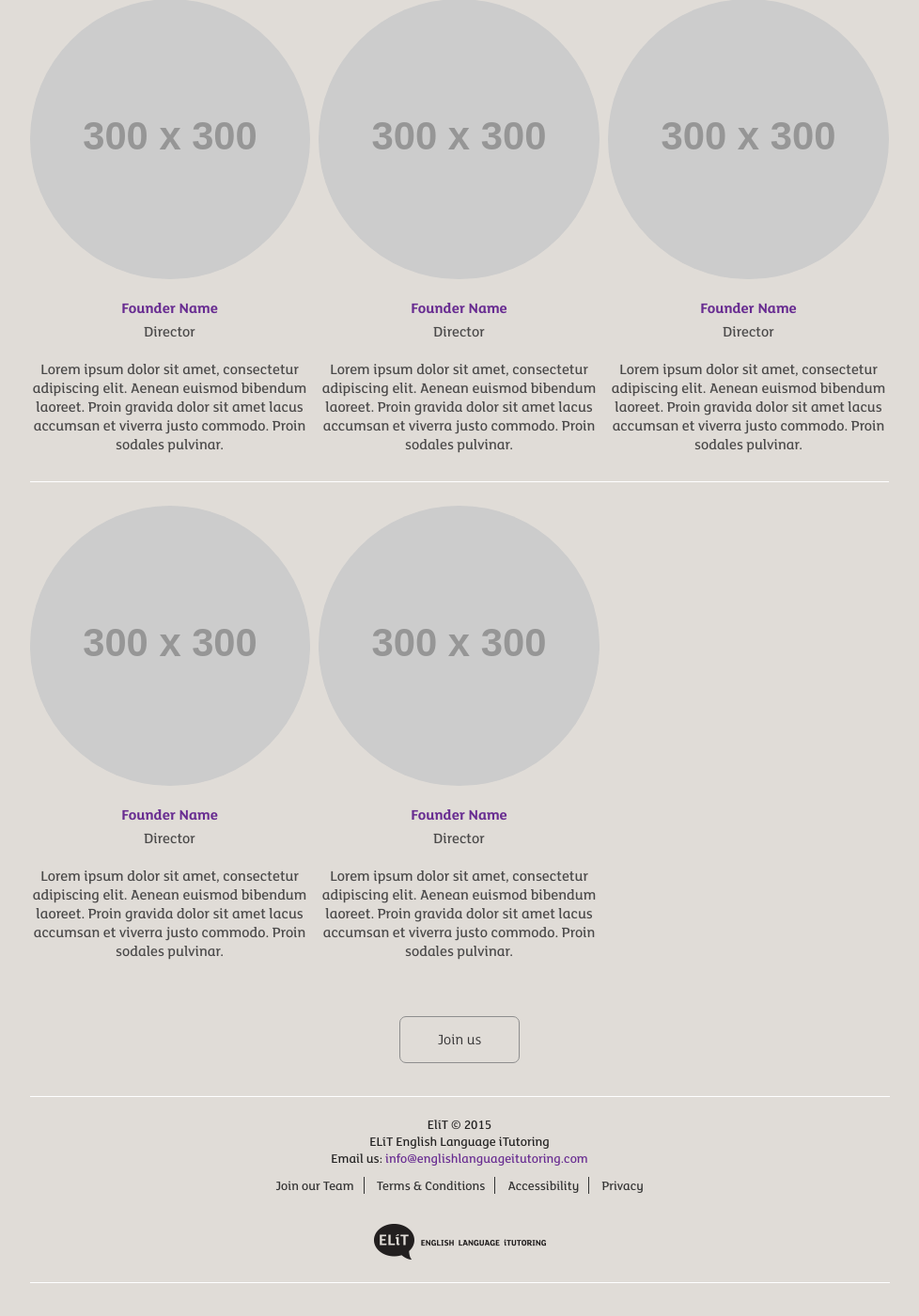
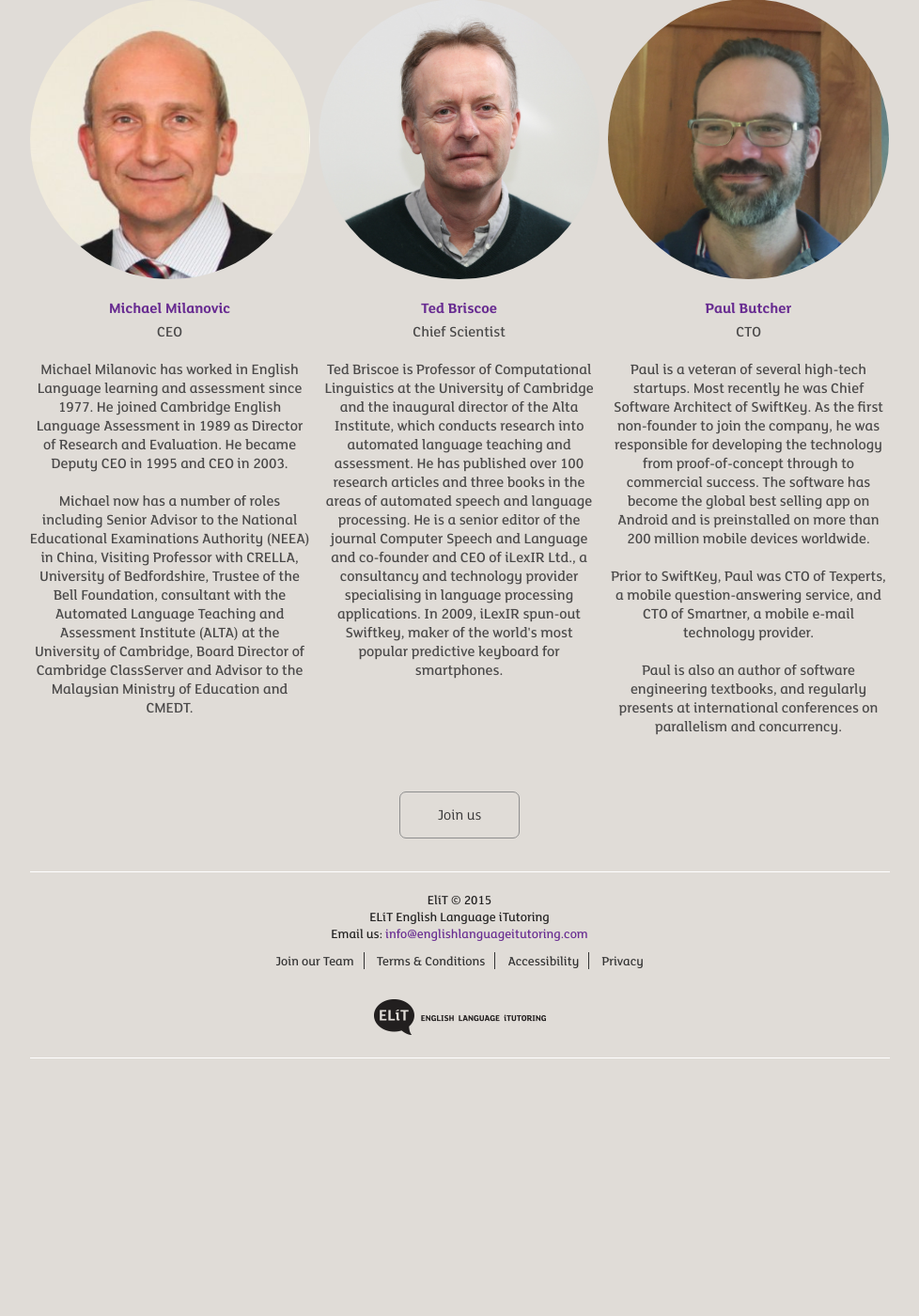
Before and after one commit to colourgarden/elitltdnew.github.io, a Jekyll site: the page built from pages/about.md, in a window 1280 px wide and 1400 px high, scrolled down 833 px. Shown: the whole window at 94% size, without its empty margins (151-1129 px from the left). Built offline with Jekyll 4.4.1, drawn with Linux system fonts in a browser that asks for light colours; Markdown is read by kramdown in place of the engine named in the settings; after the commit the page ends 1994 px from its top, so only the background shows below that.

Commit message:
Add founders

```diff
--- a/_data/founders.yml
+++ b/_data/founders.yml
@@ -1,35 +1,21 @@
 # Founder information
-- name: "Founder Name"
-  role: "Director"
+- name: "Michael Milanovic"
+  role: "CEO"
   img:
-    src: "http://placehold.it/300x300"
-    alt: "Founder name"
-  description: "Lorem ipsum dolor sit amet, consectetur adipiscing elit. Aenean euismod bibendum laoreet. Proin gravida dolor sit amet lacus accumsan et viverra justo commodo. Proin sodales pulvinar."
+    src: "/images/founders/mike.jpg"
+    alt: "Michael Milanovic"
+  description: "Michael Milanovic has worked in English Language learning and assessment since 1977. He joined Cambridge English Language Assessment in 1989 as Director of Research and Evaluation. He became Deputy CEO in 1995 and CEO in 2003.<br/><br/>Michael now has a number of roles including Senior Advisor to the National Educational Examinations Authority (NEEA) in China, Visiting Professor with CRELLA, University of Bedfordshire, Trustee of the Bell Foundation, consultant with the Automated Language Teaching and Assessment Institute (ALTA) at the University of Cambridge, Board Director of Cambridge ClassServer and Advisor to the Malaysian Ministry of Education and CMEDT."
 
-- name: "Founder Name"
-  role: "Director"
+- name: "Ted Briscoe"
+  role: "Chief Scientist"
   img:
-    src: "http://placehold.it/300x300"
-    alt: "Founder name"
-  description: "Lorem ipsum dolor sit amet, consectetur adipiscing elit. Aenean euismod bibendum laoreet. Proin gravida dolor sit amet lacus accumsan et viverra justo commodo. Proin sodales pulvinar."
+    src: "/images/founders/ted.jpg"
+    alt: "Ted Briscoe"
+  description: "Ted Briscoe is Professor of Computational Linguistics at the University of Cambridge and the inaugural director of the Alta Institute, which conducts research into automated language teaching and assessment. He has published over 100 research articles and three books in the areas of automated speech and language processing. He is a senior editor of the journal Computer Speech and Language and co-founder and CEO of iLexIR Ltd., a consultancy and technology provider specialising in language processing applications. In 2009, iLexIR spun-out Swiftkey, maker of the world's most popular predictive keyboard for smartphones."
 
-- name: "Founder Name"
-  role: "Director"
+- name: "Paul Butcher"
+  role: "CTO"
   img:
-    src: "http://placehold.it/300x300"
-    alt: "Founder name"
-  description: "Lorem ipsum dolor sit amet, consectetur adipiscing elit. Aenean euismod bibendum laoreet. Proin gravida dolor sit amet lacus accumsan et viverra justo commodo. Proin sodales pulvinar."
-
-- name: "Founder Name"
-  role: "Director"
-  img:
-    src: "http://placehold.it/300x300"
-    alt: "Founder name"
-  description: "Lorem ipsum dolor sit amet, consectetur adipiscing elit. Aenean euismod bibendum laoreet. Proin gravida dolor sit amet lacus accumsan et viverra justo commodo. Proin sodales pulvinar."
-
-- name: "Founder Name"
-  role: "Director"
-  img:
-    src: "http://placehold.it/300x300"
-    alt: "Founder name"
-  description: "Lorem ipsum dolor sit amet, consectetur adipiscing elit. Aenean euismod bibendum laoreet. Proin gravida dolor sit amet lacus accumsan et viverra justo commodo. Proin sodales pulvinar."
+    src: "/images/founders/paul.jpg"
+    alt: "Paul Butcher"
+  description: "Paul is a veteran of several high-tech startups. Most recently he was Chief Software Architect of SwiftKey. As the first non-founder to join the company, he was responsible for developing the technology from proof-of-concept through to commercial success. The software has become the global best selling app on Android and is preinstalled on more than 200 million mobile devices worldwide.<br/><br/>Prior to SwiftKey, Paul was CTO of Texperts, a mobile question-answering service, and CTO of Smartner, a mobile e-mail technology provider.<br/><br/>Paul is also an author of software engineering textbooks, and regularly presents at international conferences on parallelism and concurrency."
```
Also changed, not shown: images/founders/mike.jpg (added), images/founders/paul.jpg (added), images/founders/ted.jpg (added).
